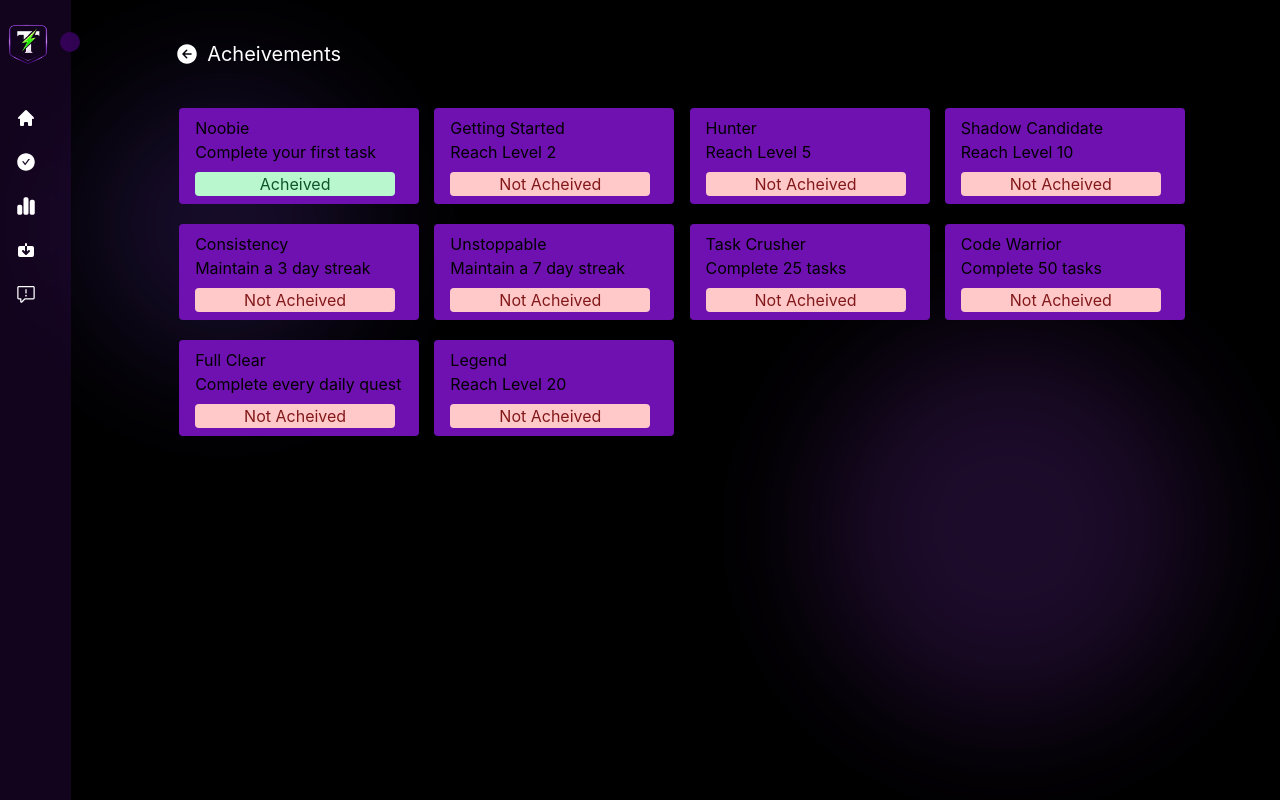
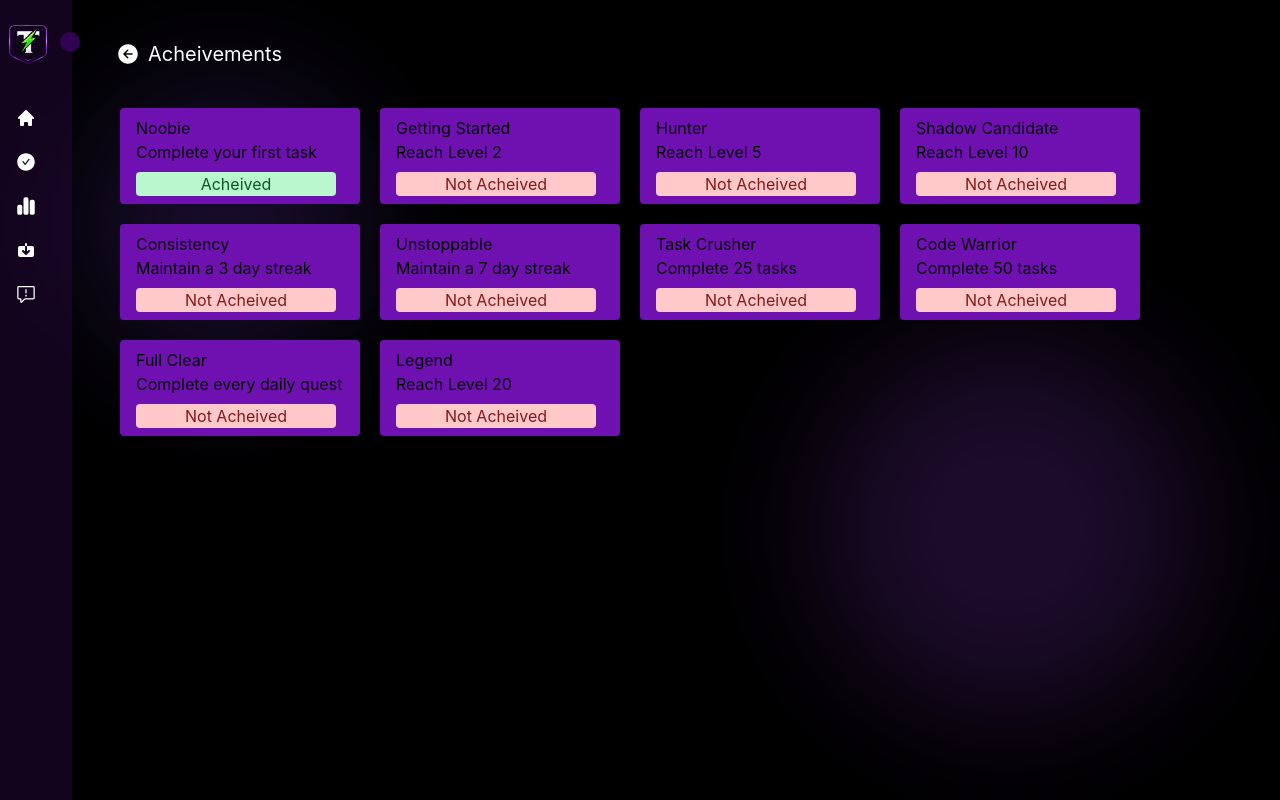
Before and after one commit to Abhijith-TG/solo-leveiling, a React (Vite) app: page / in a window 1280 px wide. Both pictures are taken after a click on the element "Acheivements". Built offline with nearby package versions, Linux system fonts and the light colour scheme.

Commit message:
feat: Updated the sidebar width

```diff
--- a/src/pages/Acheivement.tsx
+++ b/src/pages/Acheivement.tsx
@@ -29,7 +29,7 @@ function Acheivement() {
         achevmentsChecker({user,acheivments,setAcheivment,tasks})
 
   return (
-    <div className="lg:px-20 px-4 py-10">
+    <div className=" px-5 py-10">
         <div className="flex items-center ">
             <IoArrowBackCircle onClick={()=>navigate("/")} className="text-white text-2xl mr-2 ml-4 hover:cursor-pointer"/>
             <p className="text-white text-xl"> Acheivements</p>
--- a/src/pages/Dashboard.tsx
+++ b/src/pages/Dashboard.tsx
@@ -42,7 +42,7 @@ function Dashboard() {
   return (
     <div className="p-5 flex flex-col  items-center justify-center shadow-white ">
       <ExpCircle user={user}/>
-      <div className="overflow-y-auto h-70 ">
+      <div className="overflow-y-auto h-65 ">
         <TaskList tasks={tasks} increaseXp={increaseXps}/>
       </div>
     </div>
```
